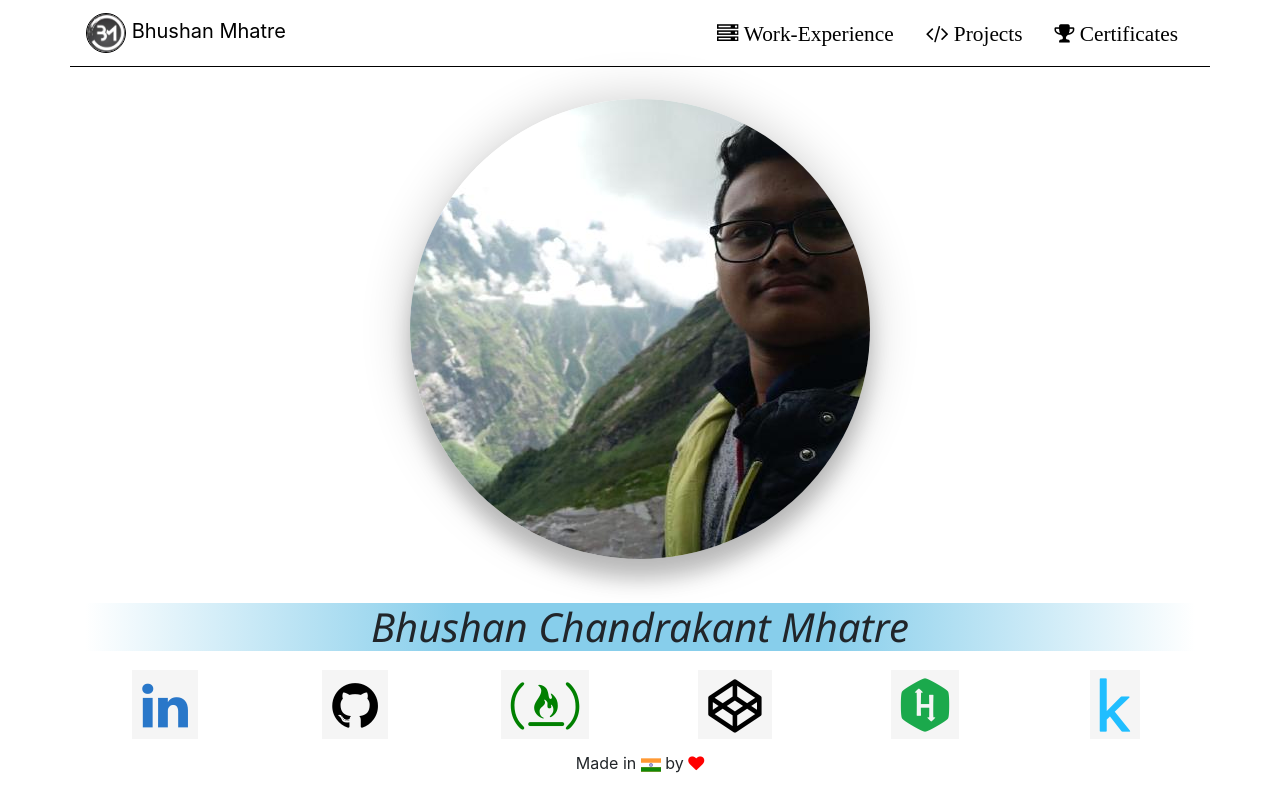
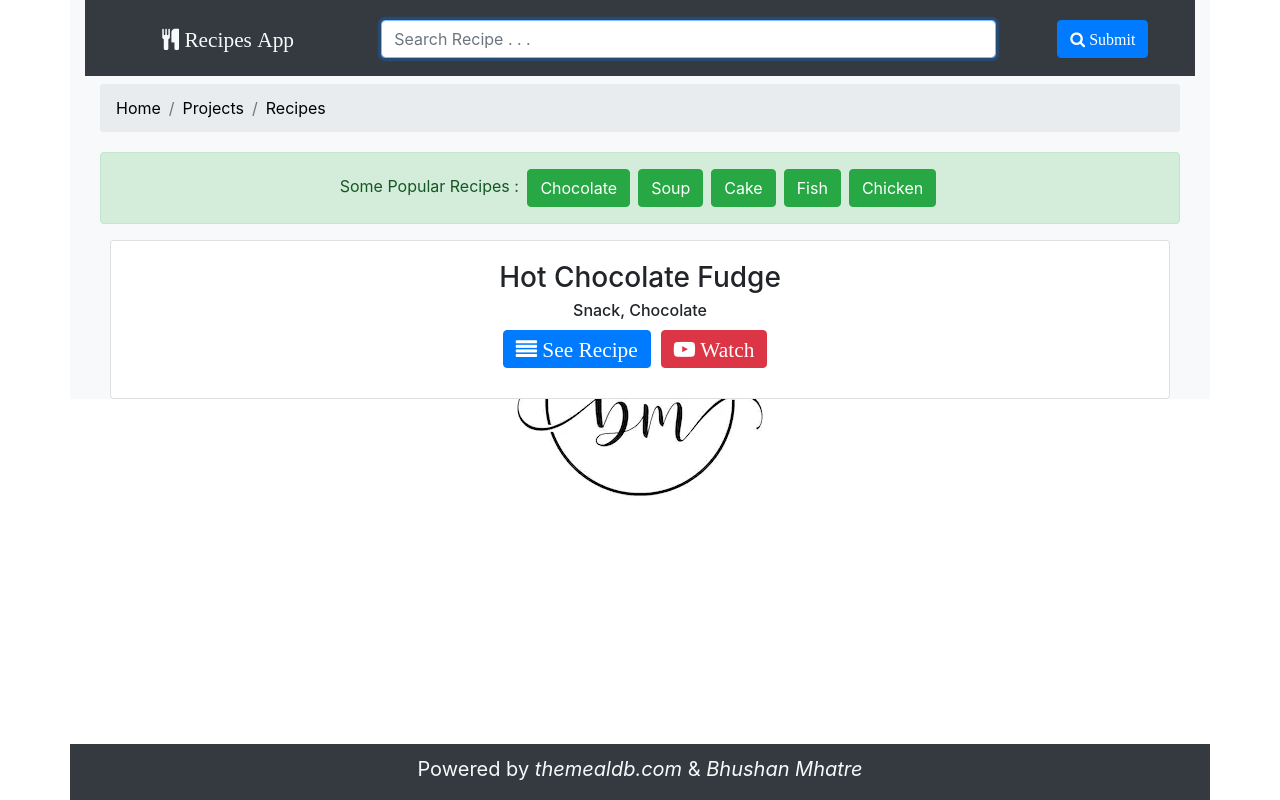
Before and after one commit to thebhushanmhatre/bhushan-portfolio, a React (Create React App) app: page /recipes in a window 1280 px wide. Before the commit this address led to /. Built offline with nearby package versions, Linux system fonts and the light colour scheme.

Commit message:
Adding Receipe App Project inside the App

```diff
--- a/src/components/Main.js
+++ b/src/components/Main.js
@@ -9,6 +9,7 @@ import RandomQuoteMachine from './projects/RandomQuoteMachine';
 import PomodoroClock from './projects/PomodoroClock';
 import Markdown from './projects/MarkdownPreviewer';
 import ToDoList from './projects/ToDoList';
+import Recipes from './projects/Recipes';
 import { Switch, Route, withRouter, Redirect } from 'react-router-dom';
 import { connect } from 'react-redux';
 
@@ -45,6 +46,7 @@ class Main extends Component{
           <Route exact path="/clock" component={() => <PomodoroClock />} />
           <Route exact path="/todolist" component={() => <ToDoList style={{background:'skyblue'}} />} />
           <Route exact path="/markdown" component={() => <Markdown />} />
+          <Route exact path="/recipes" component={() => <Recipes />} />
           <Redirect to="/" />
         </Switch>
       </>
--- a/src/components/Project.js
+++ b/src/components/Project.js
@@ -2,7 +2,7 @@ import React, { Component } from 'react';
 import RenderItems from './RenderItems';
 import { Row, Button } from 'reactstrap';
 
-class Project extends Component{
+  class Project extends Component{
   constructor(props) {
     super(props)
     this.state = {
--- a/src/components/projects/MarkdownPreviewer.js
+++ b/src/components/projects/MarkdownPreviewer.js
@@ -43,7 +43,7 @@ class Markdown extends Component {
 
   render(){
     return(
-      <Container>
+      <Container className="m-2">
         <Breadcrumb>
           <BreadcrumbItem><a href="/">Home</a></BreadcrumbItem>
           <BreadcrumbItem><a href="/project">Projects</a></BreadcrumbItem>
--- a/src/components/projects/PomodoroClock.js
+++ b/src/components/projects/PomodoroClock.js
@@ -156,7 +156,7 @@ class PomodoroClock extends Component {
 
   render() {
     return(
-      <div className="container text-center bg-light">
+      <div className="container text-center bg-light mt-2">
       <Breadcrumb>
         <BreadcrumbItem><a href="/">Home</a></BreadcrumbItem>
         <BreadcrumbItem><a href="/project">Projects</a></BreadcrumbItem>
--- a/src/components/projects/RandomQuoteMachine.js
+++ b/src/components/projects/RandomQuoteMachine.js
@@ -22,7 +22,7 @@ class RandomQuoteMachine extends Component{
 
   render(){
     return(
-      <div className="container">
+      <div className="container mt-2">
         <Breadcrumb>
           <BreadcrumbItem><a href="/">Home</a></BreadcrumbItem>
           <BreadcrumbItem><a href="/project">Projects</a></BreadcrumbItem>
--- /dev/null
+++ b/src/components/projects/Recipes.js
@@ -0,0 +1,235 @@
+import React, { useState } from 'react';
+import { Card, Collapse, CardText, CardBody, CardTitle, CardSubtitle, Container, Breadcrumb, BreadcrumbItem, Input, Button, Row, Col, Alert } from 'reactstrap';
+
+// InputForm
+function InputForm(props) {
+  const [input, setInput] = useState('')
+  const onKeyPress = (e) => {
+    if (e.which === 13) {
+      sendDish()
+    }
+  }
+
+  const sendDish = () => {
+    props.getDish(input)
+    setInput('')
+  }
+
+  return (
+    <Row className="bg-dark text-light text-center"
+      style={{ paddingTop: 20, paddingLeft: 5, paddingBottom: 10, alignItems: 'center' }}>
+      <Col sm='12' md='3' lg='3' className='mb-2'>
+        <i className="fa fa-cutlery fa-lg" aria-hidden="true"> Recipes App</i>
+      </Col>
+      <Col sm='12' md='6' lg='7' className='mb-2'>
+        <Input autoFocus={true} type="name" name="recipename" id="recipename"
+          onChange={e => setInput(e.value)} onKeyPress={onKeyPress}
+          placeholder="Search Recipe . . ." value={input} />
+      </Col>
+      <Col sm='12' md='3' lg='2' className='mb-2 text-center'>
+        <Button type="submit" color="primary" onClick={sendDish}>
+          <i className="fa fa-search fa-sm" aria-hidden="true"> Submit</i>
+        </Button>
+      </Col>
+    </Row>
+  )
+}
+
+//Footer
+function Footer() {
+  return (
+    <div className='fixed-bottom container bg-dark text-light' style={{ textAlign: 'center', paddingTop: 10 }} >
+      <p style={{ fontSize: 20 }}>Powered by
+        <i> <a className="text-light" href="https://www.themealdb.com/api.php">themealdb.com</a> </i>
+      & <i> <a className="text-light" href="https://github.com/thebhushanmhatre/food-recipe-app">Bhushan Mhatre</a></i>
+      </p>
+    </div>
+  )
+}
+
+// example
+const example = [{
+  dateModified: null,
+  idMeal: "52787",
+  strArea: "American",
+  strCategory: "Dessert",
+  strDrinkAlternate: null,
+  strIngredient1: "Chocolate Chips",
+  strIngredient2: "Heavy Cream",
+  strIngredient3: "Condensed Milk",
+  strIngredient4: "Vanilla Extract",
+  strIngredient5: "White Chocolate Chips",
+  strIngredient6: "Miniature Marshmallows",
+  strIngredient7: "",
+  strIngredient8: "",
+  strIngredient9: "",
+  strIngredient10: "",
+  strIngredient11: "",
+  strIngredient12: "",
+  strIngredient13: "",
+  strIngredient14: "",
+  strIngredient15: "",
+  strIngredient16: "",
+  strIngredient17: "",
+  strIngredient18: "",
+  strIngredient19: "",
+  strIngredient20: "",
+  strInstructions: "Line an 8-inch-square baking pan with wax paper or foil, and coat with non-stick spray. In a microwave-safe bowl, combine the dark chocolate chips, heavy cream and half of the sweetened condensed milk. Microwave the dark chocolate mixture in 20-second intervals, stirring in between each interval, until the chocolate is melted. Add the vanilla extract to the dark chocolate mixture and stir well until smooth. Transfer the dark chocolate mixture into the prepared pan and spread into an even layer. In a separate bowl, combine the white chocolate chips with the remaining half of the sweetened condensed milk. Microwave the white chocolate mixture in 20-second intervals, stirring in between each interval, until the chocolate is melted. Evenly spread the white chocolate mixture on top of dark chocolate layer. Top the chocolate layers with the Mallow Bits or miniature marshmallows, and gently press them down. Refrigerate for 4 hours, or until set. Remove the fudge and wax paper from the pan. Carefully peel all of the wax paper from the fudge. Cut the fudge into bite-sized pieces and serve.",
+  strMeal: "Hot Chocolate Fudge",
+  strMealThumb: "https://www.themealdb.com/images/media/meals/xrysxr1483568462.jpg",
+  strMeasure1: "2 cups",
+  strMeasure2: "2 tbs",
+  strMeasure3: "1 – 14-ounce can",
+  strMeasure4: "1 tsp",
+  strMeasure5: "1-⅓ cups",
+  strMeasure6: "1-½ cups",
+  strMeasure7: "",
+  strMeasure8: "",
+  strMeasure9: "",
+  strMeasure10: "",
+  strMeasure11: "",
+  strMeasure12: "",
+  strMeasure13: "",
+  strMeasure14: "",
+  strMeasure15: "",
+  strMeasure16: "",
+  strMeasure17: "",
+  strMeasure18: "",
+  strMeasure19: "",
+  strMeasure20: "",
+  strSource: "",
+  strTags: "Snack,Chocolate",
+  strYoutube: "https://www.youtube.com/watch?v=oJvbsVSblfk"
+}]
+
+// DisplayItems
+function DisplayItems(props) {
+  var itemList = props.items.meals.map(i => {
+    return <RenderItem item={i} />
+  })
+  return (
+    <div>
+      <div>{itemList}</div>
+      <p style={{ fontSize: 20 }}>{props.items.message}</p>
+    </div>
+  )
+}
+
+// Single Element
+function RenderItem({ item }) {
+  const [isOpen, setIsOpen] = useState(false);
+  const toggle = () => setIsOpen(!isOpen);
+  const getElements = (item) => {
+    let nums = Array.from(Array(20).keys())
+    let elements = []
+    nums.forEach(i => {
+      let element = item['strIngredient' + (i + 1)]
+      let quantity = item['strMeasure' + (i + 1)]
+      if (element)
+        elements.push(element + " -> " + quantity)
+    })
+    return [...elements.filter(x => x)].map(p => <li>{p}.</li>)
+  }
+
+  const getSteps = (item) => {
+    let steps = item.strInstructions.split('.')
+    return [...steps.filter(x => x)].map(p => <li>{p}.</li>)
+  }
+
+  return (
+    <Card style={{ margin: 10 }}>
+      <CardBody>
+        <CardTitle><h3>{item.strMeal}</h3></CardTitle>
+        {(item.strTags) &&
+          <CardSubtitle>{item.strTags.split(',').join(', ')}</CardSubtitle>
+        }
+        <Button color="primary" onClick={toggle} style={{ marginTop: 10, marginBottom: 10 }}>
+          <i className="fa fa-align-justify fa-lg" aria-hidden="true"> See Recipe</i></Button>
+        <a href={item.strYoutube} target="_blank" rel="noopener noreferrer">
+          <Button color="danger" onClick={toggle} style={{ margin: 10 }}>
+            <i className="fa fa-youtube-play fa-lg" aria-hidden="true"> Watch</i>
+          </Button>
+        </a>
+        <Collapse isOpen={isOpen}>
+          <CardText><u>Ingredients required:</u><ul>{getElements(item)}</ul></CardText>
+          <CardText><u>Instructions:</u> <ol>{getSteps(item)}</ol></CardText>
+        </Collapse>
+      </CardBody>
+    </Card>
+  )
+}
+
+//Popular Items
+function PopularItems(props) {
+  let popular_items = ['Chocolate', 'Soup', 'Cake', 'Fish', 'Chicken'].map(item => {
+    return <Button type="submit" color="success" className="m-1"
+      onClick={i => props.getPopularDish(item)}> {item} </Button>
+  })
+
+  return (
+    <Alert color="success" style={{ marginTop: 20 }} >Some Popular Recipes : {popular_items}</Alert>
+  )
+}
+
+// App
+function Recipes() {
+  const [data, setData] = useState({ meals: [example[0]] })
+  const [input, setInput] = useState('')
+
+  const getDish = async () => {
+    let recipename = document.getElementById('recipename').value
+    setInput(recipename)
+    if (recipename != null && recipename.length > 0) {
+      let url = "https://www.themealdb.com/api/json/v1/1/search.php?s=" + recipename
+      let response = await fetch(url)
+      let mealData = await response.json()
+      if (mealData.meals != null) {
+        setData(mealData)
+      }
+      else if (mealData.meals == null) {
+        let msg = 'No Recipe found with name: "' + recipename + '"'
+        setData({ meals: [], message: msg })
+      }
+    }
+  }
+
+  const getPopularDish = async (recipename) => {
+    let url = "https://www.themealdb.com/api/json/v1/1/search.php?s=" + recipename
+    let response = await fetch(url)
+    let mealData = await response.json()
+    setData(mealData)
+    setInput(recipename)
+  }
+
+  const goHome = () => {
+    setData({ meals: [example[0]] })
+    setInput('')
+  }
+
+  return (
+    <div className="container text-center bg-light">
+      <Container>
+        <InputForm getDish={getDish} />
+        <Breadcrumb className='mt-2'>
+          <BreadcrumbItem><a href="/">Home</a></BreadcrumbItem>
+          <BreadcrumbItem><a href="/project">Projects</a></BreadcrumbItem>
+          <BreadcrumbItem><a href="/recipes" onClick={goHome}>Recipes</a></BreadcrumbItem>
+          {(input.length > 0) &&
+            <>
+            <BreadcrumbItem active>{input}</BreadcrumbItem>
+            </>
+          }
+        </Breadcrumb>
+        {(data.meals == null || data.meals.length < 4) &&
+          <PopularItems getPopularDish={getPopularDish} />
+        }
+        <div style={{ marginBottom: 70 }}>
+          <DisplayItems items={data} input={input} goHome={goHome} />
+        </div>
+        <Footer />
+      </Container>
+    </div>
+  )
+}
+
+export default Recipes;
--- a/src/components/projects/ToDoList.js
+++ b/src/components/projects/ToDoList.js
@@ -42,7 +42,7 @@ class ToDoList extends Component {
 
 	render() {
 		return (
-			<div style={{background:'skyblue',padding:'20px', height:'85vh', borderRadius: '15px'}} className="container">
+			<div style={{ background: 'skyblue', padding: '20px', height: '85vh', borderRadius: '15px' }} className="container mt-2">
 				<Breadcrumb className="offset-md-1 col-md-10" >
 	        <BreadcrumbItem><a href="/">Home</a></BreadcrumbItem>
 	        <BreadcrumbItem><a href="/project">Projects</a></BreadcrumbItem>
--- a/src/index.js
+++ b/src/index.js
@@ -13,7 +13,6 @@ ReactDOM.render(
   </React.StrictMode>,
   document.getElementById('root')
 );
-
 
 const picturebox = document.querySelector('#picturebox')
 const picture = document.querySelector("#picture")
@@ -39,7 +38,14 @@ if (picture && picturebox){
   picture.addEventListener("mouseover", (e) => {
     picture.style.transform = `scale(1.1)`;
   });
+}
 
+const breadcrumbs = document.querySelectorAll('.breadcrumb').length
+console.log(breadcrumbs)
+const navbar = document.getElementById('navbar')
+console.log(navbar)
+if (breadcrumbs && navbar) {
+  if (breadcrumbs > 0) { navbar.style.display = "none" }
 }
 
 // If you want your app to work offline and load faster, you can change
--- a/src/shared/data.js
+++ b/src/shared/data.js
@@ -2,6 +2,15 @@ export const DATA = {
   "projects":[
     {
       "projectId": 1,
+      "href": "/recipes",
+      "src": "assets/images/projects/recipe-app.jpg",
+      "tech": ["React", "Javascript", "Fetch API"],
+      "name": "Recipe App",
+      "visible": true,
+      "target": ""
+    },
+    {
+      "projectId": 2,
       "href": "quotes",//https://codepen.io/thebhushanmhatre/full/yZQmVw"
       "src": "assets/images/projects/quotes.jpg",
       "tech": ["Javascript"],
@@ -10,20 +19,11 @@ export const DATA = {
       "target": ""
     },
     {
-      "projectId": 2,
+      "projectId": 3,
       "href": "todolist",
       "src": "assets/images/projects/todoapp.jpg",
       "tech": ["React", "Javascript"],
       "name": "To Do List App",
-      "visible": true,
-      "target": ""
-    },
-    {
-      "projectId": 3,
-      "href": "clock",//https://codepen.io/thebhushanmhatre/full/LaJqvy",
-      "src": "assets/images/projects/clock.jpg",
-      "tech": ["Javascript"],
-      "name": "Pomodoro Clock",
       "visible": true,
       "target": ""
     },
@@ -38,12 +38,12 @@ export const DATA = {
     },
     {
       "projectId": 5,
-      "href": "https://recipe-app-bhushan.herokuapp.com/",
-      "src": "assets/images/projects/recipe-app.jpg",
-      "tech": ["React", "Javascript", "Fetch API"],
-      "name": "Recipe App",
+      "href": "clock",//https://codepen.io/thebhushanmhatre/full/LaJqvy",
+      "src": "assets/images/projects/clock.jpg",
+      "tech": ["Javascript"],
+      "name": "Pomodoro Clock",
       "visible": true,
-      "target": "_blank"
+      "target": ""
     },
     {
       "projectId": 6,
```
